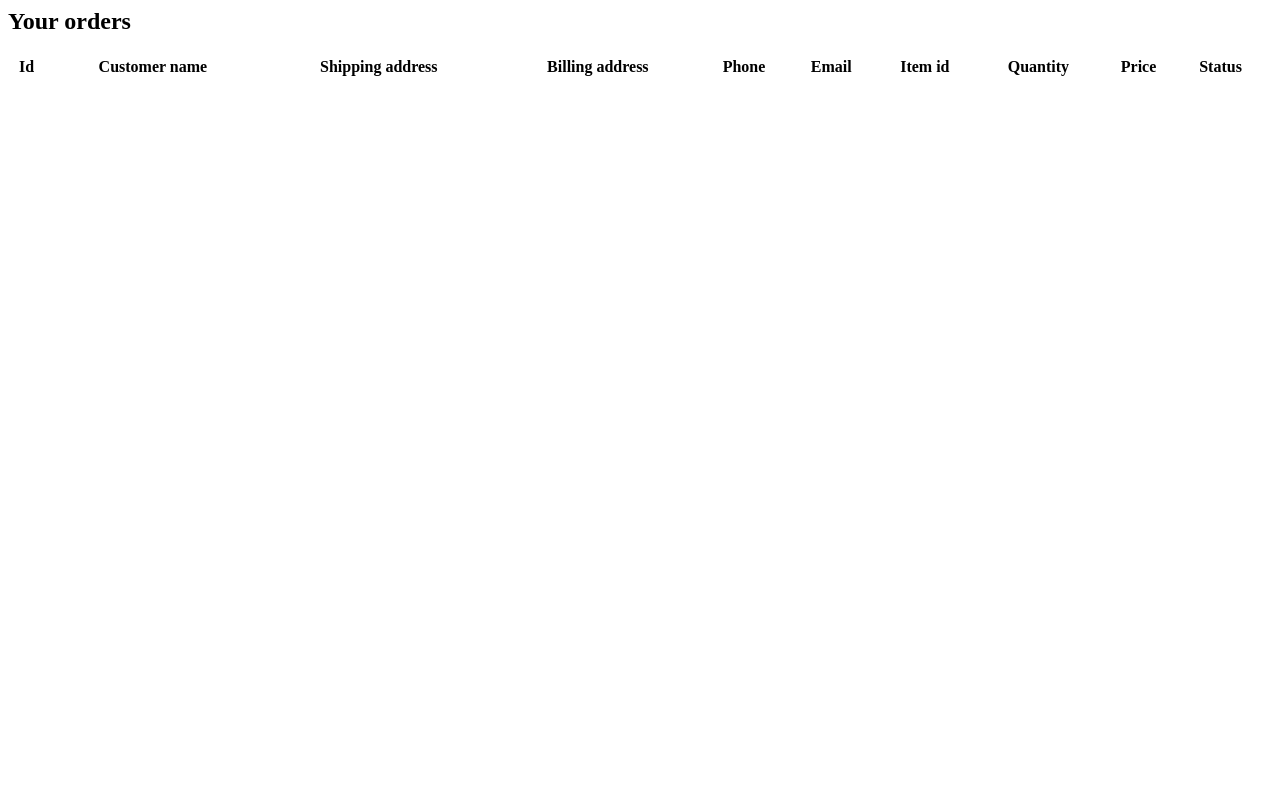
After one commit to feher-at/php_webshop, a PHP site: page /app/views/profile/myOrders.php in a window 1280 px wide. The commit adds this page. Run offline with PHP 8.4, Linux system fonts and the light colour scheme; lists and menus that the app fills with data are empty.

Commit message:
Added myOrders.php and myItems.php. Implemented method that gets all orders for one user's items . Added button for myOrders in Profile view. Removed unnecessary DROP TABLE line from database.sql

```diff
--- a/app/controllers/OrderController.php
+++ b/app/controllers/OrderController.php
@@ -38,4 +38,8 @@ class OrderController extends Controller
         return $this->render('items/order',$allInfoForOrder);
     }
 
+    public function getUsersOrders(){
+        return $this->orderService->getAllOrdersOfUser($_COOKIE['type']);
+    }
+
 }
--- /dev/null
+++ b/app/views/profile/myItems.php
@@ -0,0 +1 @@
+<?php
--- /dev/null
+++ b/app/views/profile/myOrders.php
@@ -0,0 +1,22 @@
+<head>
+<h2>Your orders</h2>
+</head>
+<body>
+<div >
+    <table style=" width: 100%;"class="table-bordered">
+        <thead>
+        <th scope="col">Id</th>
+        <th scope="col">Customer name</th>
+        <th scope="col">Shipping address</th>
+        <th scope="col">Billing address</th>
+        <th scope="col">Phone</th>
+        <th scope="col">Email</th>
+        <th scope="col">Item id</th>
+        <th scope="col">Quantity</th>
+        <th scope="col">Price</th>
+        <th scope="col">Status</th>
+        <th scope="col"></th>
+        </thead>
+    </table>
+</div>
+</body>
--- a/app/views/profile/profile.php
+++ b/app/views/profile/profile.php
@@ -31,6 +31,8 @@
     <nav class="nav nav-pills">
     <a class="nav-item nav-link active" href="profileUpdate" style="margin-right:2em">Update your profile</a>
         <a action="/profileDelete" class="nav-item nav-link active" href="profileDelete">Delete your profile</a>
+        <a action="/myOrders" class="nav-item nav-link active" href="myOrders">Your orders</a>
+
     </nav>
 
 </div>
--- a/database.sql
+++ b/database.sql
@@ -1,5 +1,4 @@
 DROP TABLE IF EXISTS "users" CASCADE;
-DROP TABLE IF EXISTS "user_sessions" CASCADE;
 DROP TABLE IF EXISTS "shipping" CASCADE;
 DROP TABLE IF EXISTS "couriers" CASCADE;
 DROP TABLE IF EXISTS "payment_methods" CASCADE;
--- a/public/index.php
+++ b/public/index.php
@@ -57,6 +57,9 @@ $app->router->get('/profileUpdate/validation',[AuthController::class,'validation
 $app->router->post('/profileUpdate',[ProfileController::class, 'update']);
 $app->router->get('/profileDelete',[ProfileController::class, 'delete']);
 $app->router->post('/profileDelete',[ProfileController::class, 'handleDelete']);
+$app->router->get('/myOrders',[ProfileController::class, 'myOrders']);
+
+
 
 $app->run();
 ?>
```
Also changed, not shown: app/controllers/ProfileController.php (+9 -0 lines), app/services/OrderService.php (+8 -1 lines).
